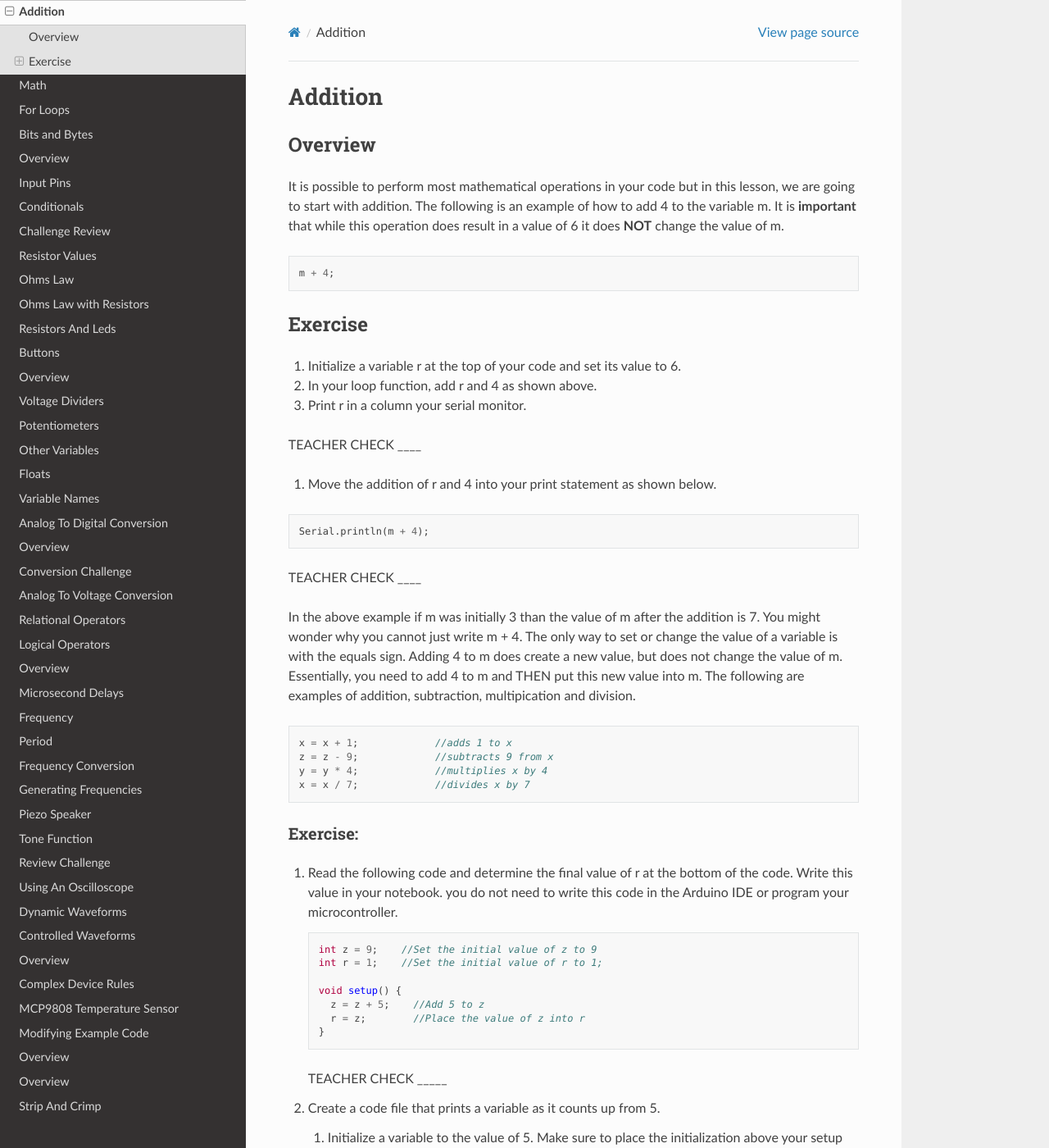
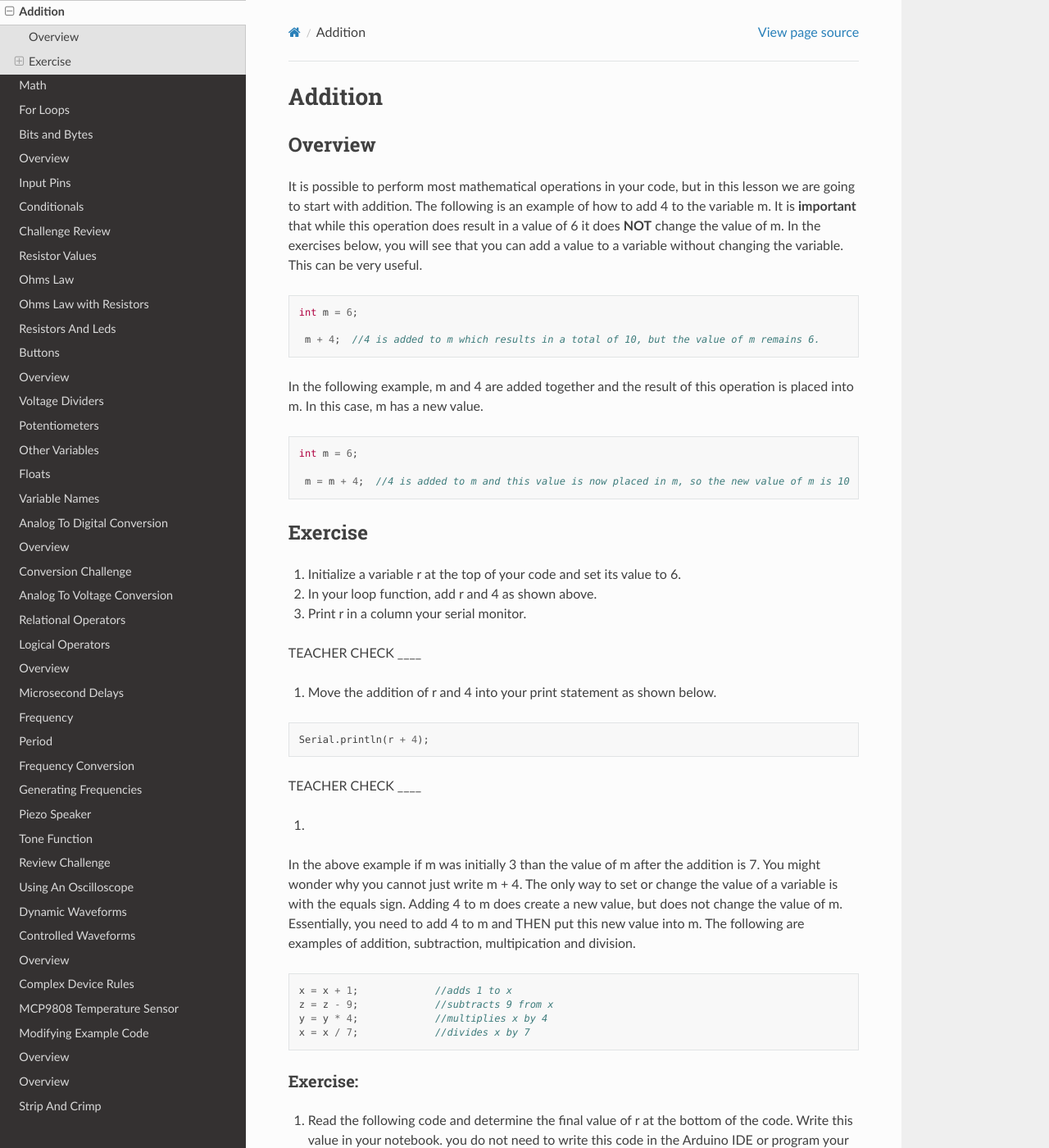
Before and after one commit to maxtkc/mvths-wiki, a Sphinx documentation site: the page built from docs/015aaa-addition.rst, in a window 1280 px wide and 1400 px high. Shown: the whole window at 82% size. Built offline with Sphinx 7.4.7 and the Read the Docs theme 2.0.0, drawn with Linux system fonts in a browser that asks for light colours; pages that are not in the unit, such as notebooks, are missing from menus.

Commit message:
Update 015aaa-addition.rst

```diff
--- a/docs/015aaa-addition.rst
+++ b/docs/015aaa-addition.rst
@@ -4,11 +4,22 @@ Addition
 Overview
 --------
 
-It is possible to perform most mathematical operations in your code but in this lesson, we are going to start with addition. The following is an example of how to add 4 to the variable m. It is **important** that while this operation does result in a value of 6 it does **NOT** change the value of m.
+It is possible to perform most mathematical operations in your code, but in this lesson we are going to start with addition. The following is an example of how to add 4 to the variable m. It is **important** that while this operation does result in a value of 6 it does **NOT** change the value of m. In the exercises below, you will see that you can add a value to a variable without changing the variable. This can be very useful.
 
 .. code-block:: c
 
-  m + 4;
+ int m = 6;
+
+  m + 4;  //4 is added to m which results in a total of 10, but the value of m remains 6.
+
+
+In the following example, m and 4 are added together and the result of this operation is placed into m. In this case, m has a new value.
+
+.. code-block:: c
+
+ int m = 6;
+
+  m = m + 4;  //4 is added to m and this value is now placed in m, so the new value of m is 10
 
 Exercise
 ---------
@@ -22,10 +33,12 @@ TEACHER CHECK ____
 
 .. code-block:: c
 
-  Serial.println(m + 4);
+  Serial.println(r + 4);
 
 
 TEACHER CHECK ____
+
+#.
 
 In the above example if m was initially 3 than the value of m after the addition is 7. You might wonder why you cannot just write m + 4. The only way to set or change the value of a variable is with the equals sign. Adding 4 to m does create a new value, but does not change the value of m. Essentially, you need to add 4 to m and THEN put this new value into m. The following are examples of addition, subtraction, multipication and division.
 
```
